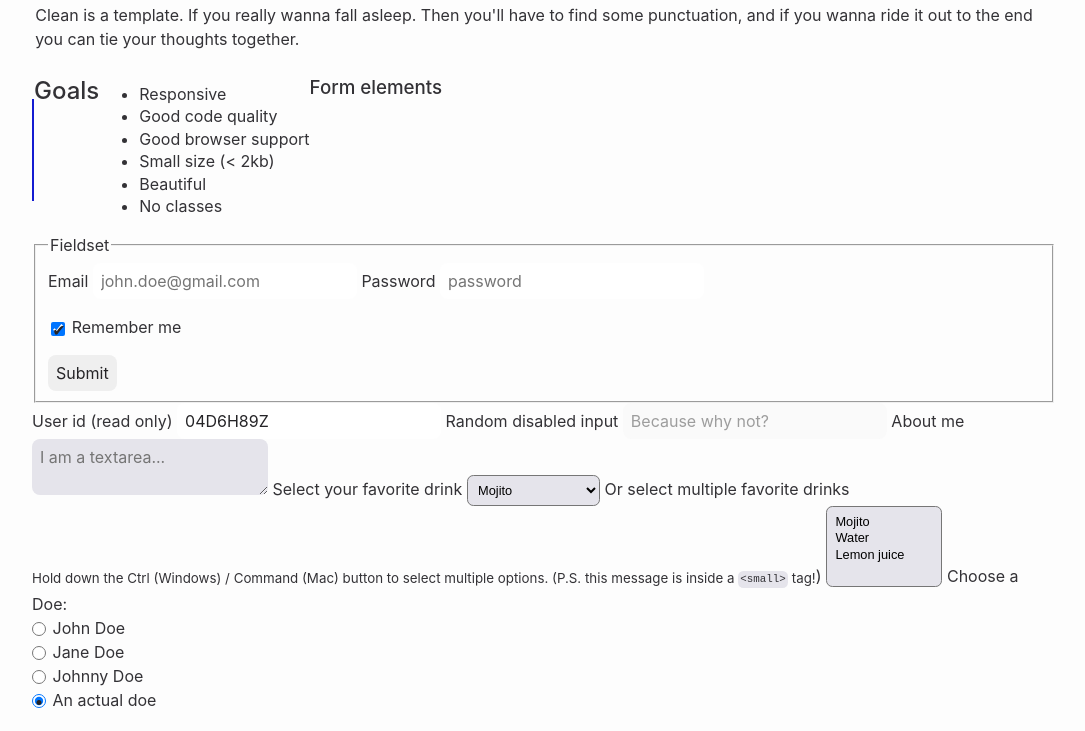
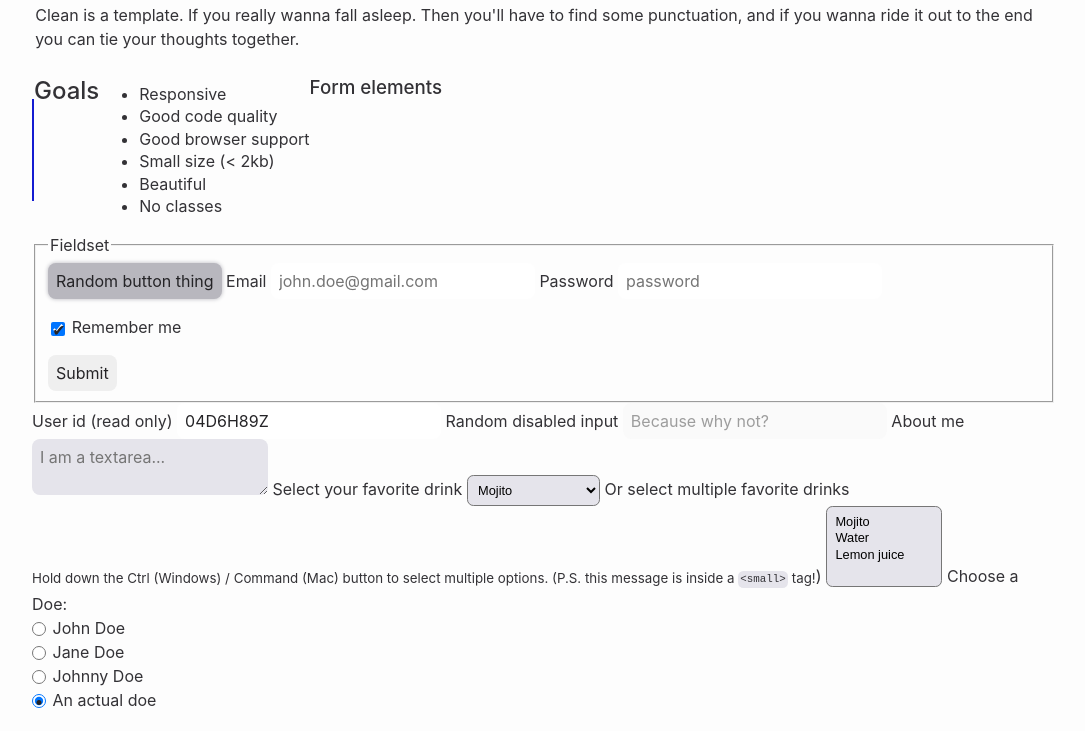
Before and after one commit to chiaski/clean, a plain HTML site: page template/index.html in a window 1280 px wide. Shown: the part 69-800 px from the top of the page, without its empty margins (96-1181 px from the left). Drawn offline with Linux system fonts and the light colour scheme; a web font is replaced by a local one.

Commit message:
add button

```diff
--- a/template/index.html
+++ b/template/index.html
@@ -33,6 +33,9 @@
     <form>
 
       <fieldset>
+
+          <button>Random button thing</button>
+
         <legend>Fieldset</legend>
 
         <label for='email'>Email</label>
--- a/template/styling/main.css
+++ b/template/styling/main.css
@@ -15,7 +15,11 @@ html { font-family: 'Inter', sans-serif; }
      --text-light-color: #c9c6d1;
      --text-accent: #141cd1;
 
+
+
      --ele-light: #e5e4eb;
+     --ele-grey: #b8b7be;
+     --ele-dark: #768081;
      --ele-line: #141cd1;
      --ele-highlight: #141cd1;
 
@@ -153,6 +157,11 @@ hr{
  input[type='range'],
  input[type='radio'] {
      cursor: pointer;
+    -webkit-transition: all .3s linear;
+    -moz-transition: all .3s linear;
+    -ms-transition: all .3s linear;
+    -o-transition: all .3s linear;
+    transition: all .3s linear;
  }
 
 blockquote, q{
@@ -202,6 +211,18 @@ button:disabled {
 }
 
 /* FORMS */
+
+button{
+    background: var(--ele-grey);
+    box-shadow:0 0 4px var(--ele-grey);
+}
+
+button:hover{
+    background: var(--ele-dark);
+    color: var(--text-color-darker);
+    transform: translateY(-2px);
+}
+
 
 input:not([type='checkbox']):not([type='radio']),
 select {
```
